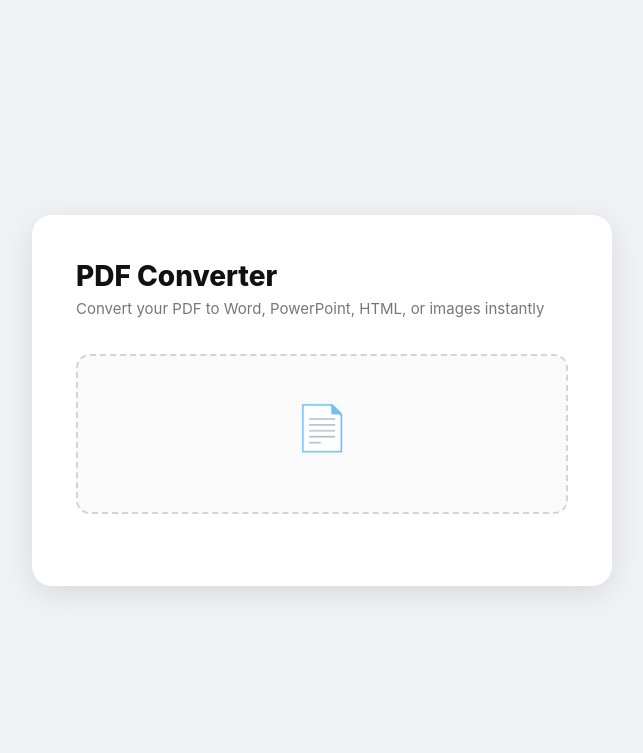
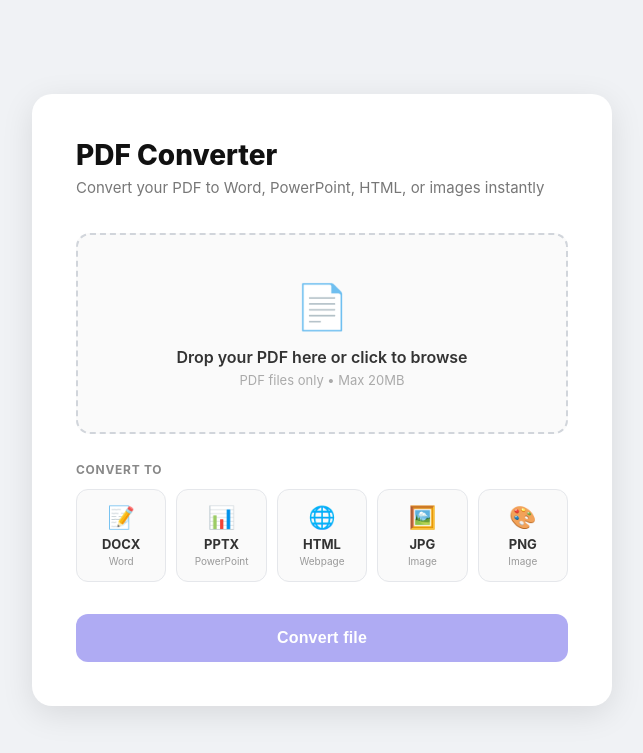
Before and after one commit to Baraa-hub/pdf-converter, a Flask app: page / in a window 1280 px wide. Shown: the top 753 px of the page, without its empty margins (318-961 px from the left). Run offline with Flask 3, Linux system fonts and the light colour scheme; parts of the project's set-up code (start-up, migrations or seed data) failed here and were passed over.

Commit message:
Update index.html

```diff
--- a/templates/index.html
+++ b/templates/index.html
@@ -45,3 +45,120 @@
   <div class="drop-zone" id="dropZone">
     <input type="file" id="fileInput" accept=".pdf">
     <span class="drop-icon">📄</span>
+    <div class="drop-text">Drop your PDF here or click to browse</div>
+    <div class="drop-hint">PDF files only • Max 20MB</div>
+  </div>
+
+  <div class="file-selected" id="fileSelected">
+    <span>✅</span>
+    <span class="fname" id="fileName"></span>
+    <button class="remove" id="removeFile">✕</button>
+  </div>
+
+  <p class="section-label">Convert to</p>
+  <div class="formats" id="formats">
+    <div class="fmt" data-fmt="docx"><span class="icon">📝</span><span class="ext">DOCX</span><span class="desc">Word</span></div>
+    <div class="fmt" data-fmt="pptx"><span class="icon">📊</span><span class="ext">PPTX</span><span class="desc">PowerPoint</span></div>
+    <div class="fmt" data-fmt="html"><span class="icon">🌐</span><span class="ext">HTML</span><span class="desc">Webpage</span></div>
+    <div class="fmt" data-fmt="jpg"><span class="icon">🖼️</span><span class="ext">JPG</span><span class="desc">Image</span></div>
+    <div class="fmt" data-fmt="png"><span class="icon">🎨</span><span class="ext">PNG</span><span class="desc">Image</span></div>
+  </div>
+
+  <button class="btn" id="convertBtn" disabled>Convert file</button>
+  <div class="status" id="status"></div>
+</div>
+
+<script>
+  let selectedFile = null, selectedFmt = null;
+  const dropZone = document.getElementById('dropZone');
+  const fileInput = document.getElementById('fileInput');
+  const fileSelected = document.getElementById('fileSelected');
+  const fileName = document.getElementById('fileName');
+  const convertBtn = document.getElementById('convertBtn');
+  const status = document.getElementById('status');
+
+  dropZone.addEventListener('click', () => fileInput.click());
+  dropZone.addEventListener('dragover', e => { e.preventDefault(); dropZone.classList.add('drag-over'); });
+  dropZone.addEventListener('dragleave', () => dropZone.classList.remove('drag-over'));
+  dropZone.addEventListener('drop', e => { e.preventDefault(); dropZone.classList.remove('drag-over'); setFile(e.dataTransfer.files[0]); });
+  fileInput.addEventListener('change', e => setFile(e.target.files[0]));
+
+  document.getElementById('removeFile').addEventListener('click', () => {
+    selectedFile = null;
+    fileInput.value = '';
+    fileSelected.style.display = 'none';
+    dropZone.style.display = 'block';
+    status.style.display = 'none';
+    updateBtn();
+  });
+
+  function setFile(f) {
+    if (!f || !f.name.toLowerCase().endsWith('.pdf')) { showStatus('error', '⚠️ Please upload a PDF file.'); return; }
+    if (f.size > 20 * 1024 * 1024) { showStatus('error', '⚠️ File too large. Max size is 20MB.'); return; }
+    selectedFile = f;
+    fileName.textContent = f.name;
+    fileSelected.style.display = 'flex';
+    dropZone.style.display = 'none';
+    status.style.display = 'none';
+    updateBtn();
+  }
+
+  document.querySelectorAll('.fmt').forEach(el => {
+    el.addEventListener('click', () => {
+      document.querySelectorAll('.fmt').forEach(e => e.classList.remove('active'));
+      el.classList.add('active');
+      selectedFmt = el.dataset.fmt;
+      updateBtn();
+    });
+  });
+
+  function updateBtn() {
+    convertBtn.disabled = !(selectedFile && selectedFmt);
+    if (selectedFile && selectedFmt) {
+      convertBtn.textContent = `Convert to ${selectedFmt.toUpperCase()}`;
+    } else {
+      convertBtn.textContent = 'Convert file';
+    }
+  }
+
+  function showStatus(type, msg) {
+    status.className = 'status ' + type;
+    status.style.display = 'block';
+    status.textContent = msg;
+  }
+
+  convertBtn.addEventListener('click', async () => {
+    if (!selectedFile || !selectedFmt) return;
+    showStatus('loading', '⏳ Converting your file, please wait...');
+    convertBtn.disabled = true;
+    const fd = new FormData();
+    fd.append('file', selectedFile);
+    fd.append('format', selectedFmt);
+    try {
+      const res = await fetch('/convert', { method: 'POST', body: fd });
+      if (!res.ok) {
+        const d = await res.json();
+        showStatus('error', '❌ ' + (d.error || 'Conversion failed. Please try again.'));
+        return;
+      }
+      const blob = await res.blob();
+      const url = URL.createObjectURL(blob);
+      const a = document.createElement('a');
+      const ext = selectedFmt === 'jpg' && blob.type === 'application/zip' ? 'zip' : selectedFmt;
+      a.href = url;
+      a.download = selectedFile.name.replace('.pdf', '.' + ext);
+      document.body.appendChild(a);
+      a.click();
+      document.body.removeChild(a);
+      URL.revokeObjectURL(url);
+      showStatus('success', '✅ Done! Your file has been downloaded.');
+    } catch(e) {
+      showStatus('error', '❌ Something went wrong. Please try again.');
+    } finally {
+      convertBtn.disabled = false;
+      updateBtn();
+    }
+  });
+</script>
+</body>
+</html>
```
